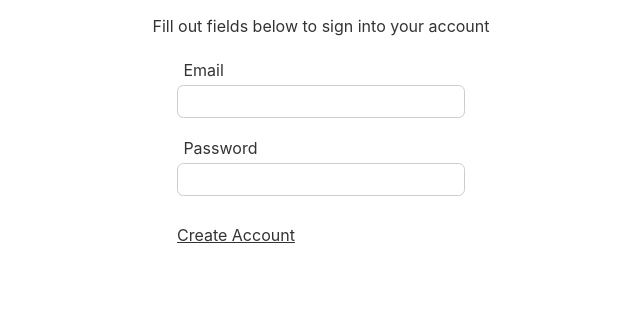
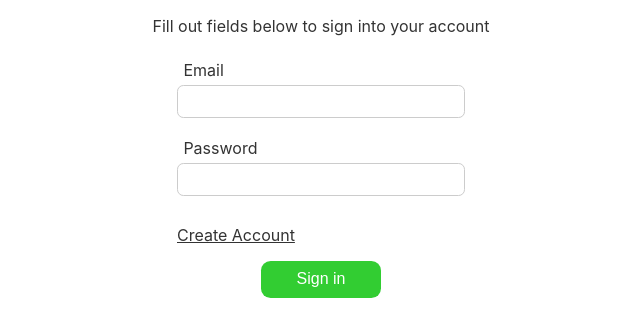
Before and after one commit to shelchkov/chat, a React (Create React App) app in the folder client/: page / in a window 1280 px wide. Shown: the top 336 px of the page, without its empty margins (319-959 px from the left). Built offline with nearby package versions, Linux system fonts and the light colour scheme.

Commit message:
Add button #6

```diff
--- /dev/null
+++ b/client/src/components/button/button.tsx
@@ -0,0 +1,20 @@
+import React, { ReactElement } from "react"
+import styled from "styled-components"
+
+interface Props {
+	text: string
+	clickHandler?: () => void
+}
+
+const ButtonComponent = styled.button`
+	padding: .6rem 2.2rem;
+	color: #fff;
+	background-color: limegreen;
+	border: none;
+	border-radius: .6rem;
+	font-size: 1rem;
+`
+
+export const Button = ({ text, clickHandler }: Props): ReactElement => (
+	<ButtonComponent onClick={clickHandler}>{text}</ButtonComponent>
+)
--- a/client/src/pages/signed-out.page.tsx
+++ b/client/src/pages/signed-out.page.tsx
@@ -1,6 +1,7 @@
 import React, { ReactElement, useState } from "react"
 import styled from "styled-components"
 import { Input } from "../components/input/input"
+import { Button } from "../components/button/button"
 import { theme } from "../style-guide/theme"
 import { getSignedOutInputWidth } from "../utils/utils"
 
@@ -41,6 +42,9 @@ const SignedOutSwitchForm = styled.p`
 const getSwitchFormText = (form: Forms): string =>
 	form === Forms.SIGN_IN ? "Create Account" : "Sign in"
 
+const getSignedOutButtonText = (form: Forms): string =>
+	form === Forms.SIGN_IN ? "Sign in" : "Sign up"
+
 export const SignedOutPage = (): ReactElement => {
 	const [form, setForm] = useState(Forms.SIGN_IN)
 
@@ -75,6 +79,7 @@ export const SignedOutPage = (): ReactElement => {
 			<SignedOutSwitchForm onClick={handleSwitchForm}>
 				{getSwitchFormText(form)}
 			</SignedOutSwitchForm>
+			<Button text={getSignedOutButtonText(form)} />
 		</SignedOutContainer>
 	)
 }
```
